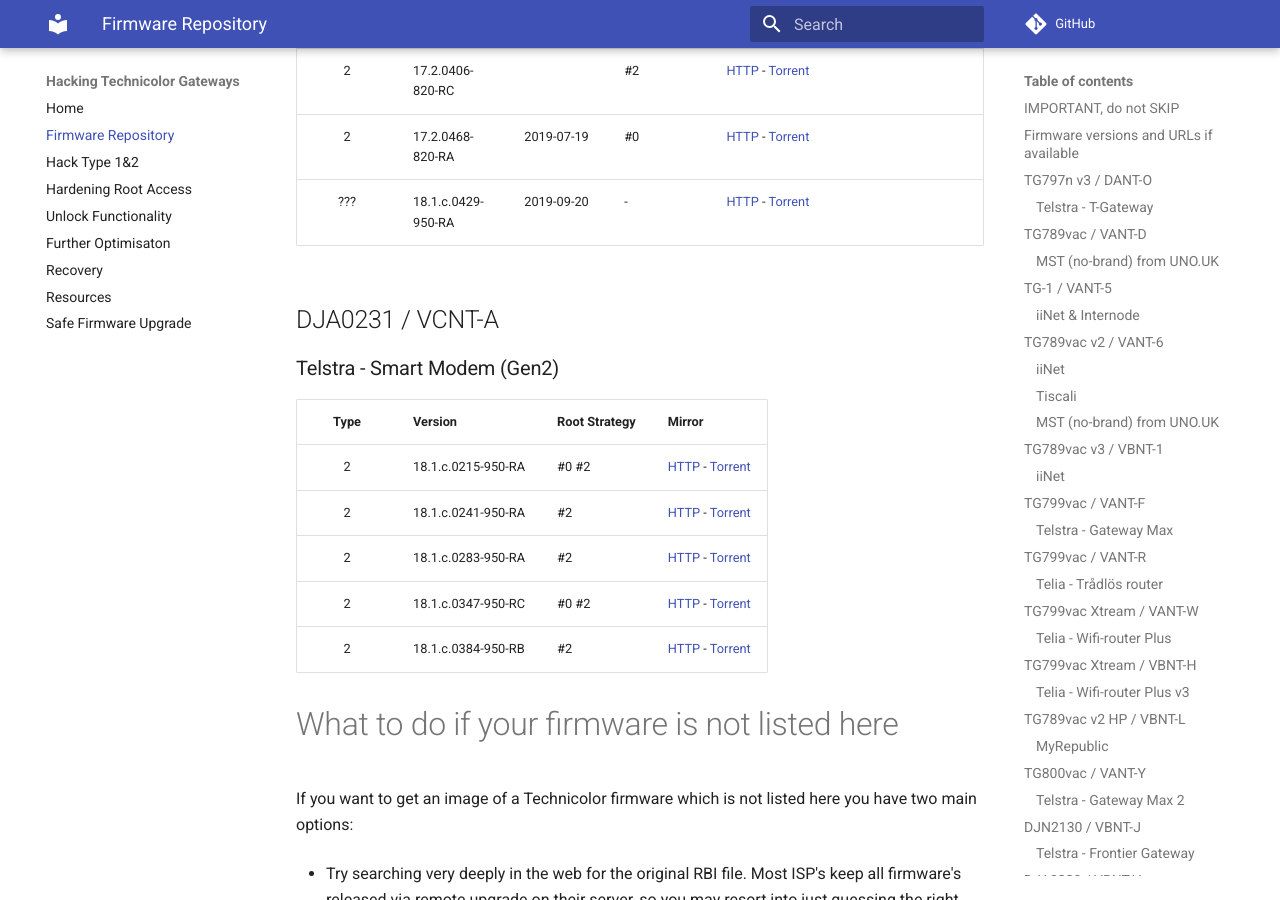
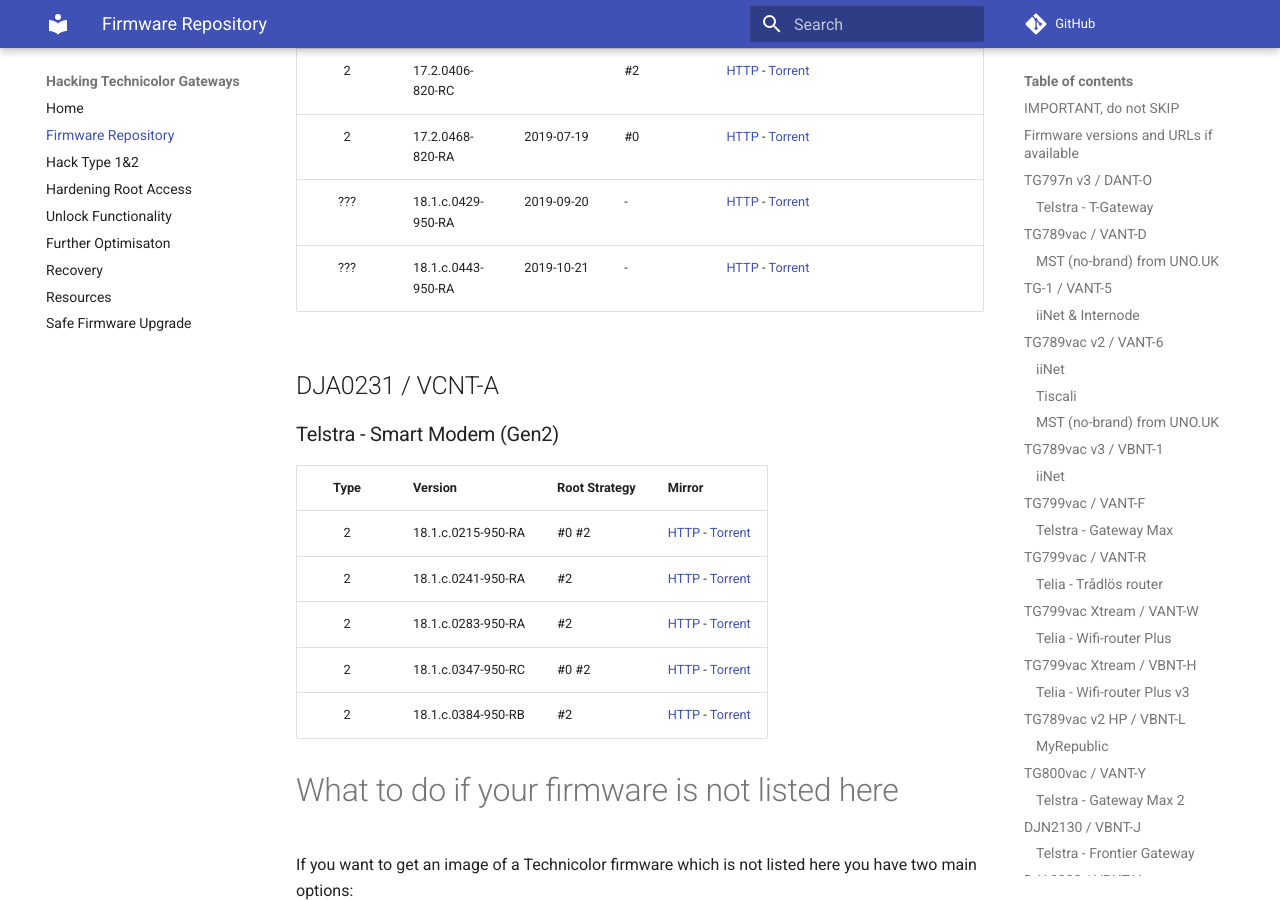
Before and after one commit to hack-technicolor/hack-technicolor, an MkDocs documentation site: the page built from docs/Firmware Repository.md, in a window 1280 px wide and 900 px high, scrolled down 7502 px. Built offline with MkDocs 1.6.1 and Material for MkDocs 9.7.7, drawn with Linux system fonts in a browser that asks for light colours; comment, search, counter and statistics services are not loaded.

Commit message:
vbnt-v 18.1.c.0443-950-RA

```diff
--- a/docs/Firmware Repository.md
+++ b/docs/Firmware Repository.md
@@ -196,6 +196,7 @@
 | 2      | 17.2.0406-820-RC   |            | #2            | [HTTP](http://fwstore.bdms.telstra.net/Technicolor_vbnt-v_CRF909-17.2.0406-820-RC/vbnt-v_CRF909-17.2.0406-820-RC.rbi) - [Torrent](https://github.com/kevdagoat/hack-technicolor/blob/master/torrents/vbnt-v/vbnt-v_CRF909-17.2.0406-820-RC.rbi.torrent?raw=true) |
 | 2      | 17.2.0468-820-RA   | 2019-07-19 | #0            | [HTTP](http://fwstore.bdms.telstra.net/Technicolor_vbnt-v_CRF928-17.2.0468-820-RA/vbnt-v_CRF928-17.2.0468-820-RA.rbi) - [Torrent](https://github.com/kevdagoat/hack-technicolor/blob/master/torrents/vbnt-v/vbnt-v_CRF928-17.2.0468-820-RA.rbi.torrent?raw=true) |
 | ???    | 18.1.c.0429-950-RA | 2019-09-20 | -             | [HTTP](http://fwstore.bdms.telstra.net/Technicolor_vbnt-v_CRF979-18.1.c.0429-950-RA/vbnt-v_CRF979-18.1.c.0429-950-RA.rbi) - [Torrent](https://github.com/kevdagoat/hack-technicolor/blob/master/torrents/vbnt-v/vbnt-v_CRF979-18.1.c.0429-950-RA.rbi.torrent?raw=true) |
+| ???    | 18.1.c.0443-950-RA | 2019-10-21 | -             | [HTTP](http://fwstore.bdms.telstra.net/Technicolor_vbnt-v_CRF979_18.1.c.0443-950-RA/vbnt-v_CRF979_18.1.c.0443-950-RA.rbi) - [Torrent](https://github.com/kevdagoat/hack-technicolor/blob/master/torrents/vbnt-v/vbnt-v_CRF979_18.1.c.0443-950-RA.rbi.torrent?raw=true) |
 
 ## DJA0231 / VCNT-A
 
```
Also changed, not shown: 1 other file.
